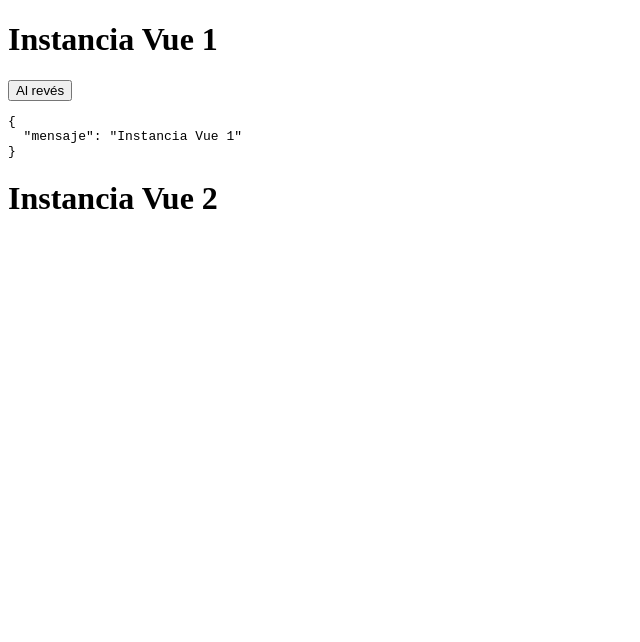
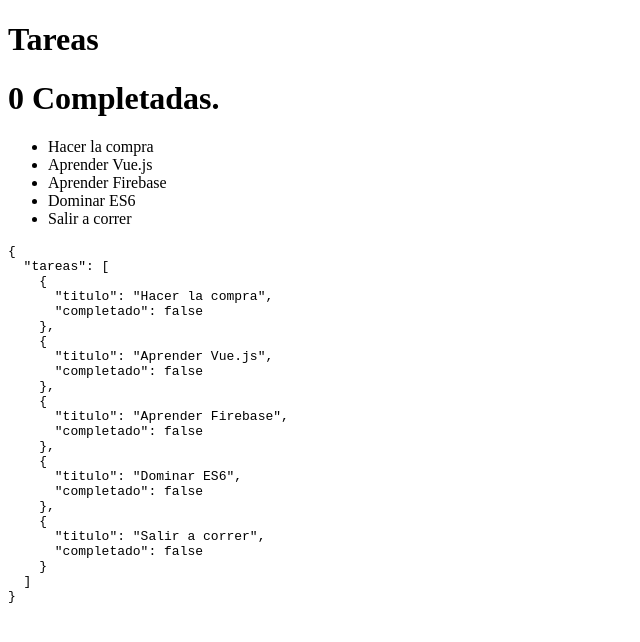
Before and after one commit to devq97/Curso-Vue-js, a plain HTML site: page index.html in a window 1280 px wide. Shown: the whole page, without its empty margins (0-640 px from the left). Drawn offline with Linux system fonts and the light colour scheme.

Commit message:
Data binding en atributos y clases - Octavo video

```diff
--- a/app.js
+++ b/app.js
@@ -1,36 +1,25 @@
-const vm1 = new Vue({
+new Vue({
   el: 'main',
   data: {
-    mensaje: 'Instancia Vue 1',
-  },
-
-  beforeUpdate() {
-    console.log('beforeUpdate: ', this.mensaje);
-  },
-
-  updated() {
-    console.log('Update: ', this.mensaje);
+    tareas: [
+      {titulo: 'Hacer la compra', completado: false},
+      {titulo: 'Aprender Vue.js', completado: false},
+      {titulo: 'Aprender Firebase', completado: false},
+      {titulo: 'Dominar ES6', completado: false},
+      {titulo: 'Salir a correr', completado: false},
+    ]
   },
 
   methods: {
-
-    alReves() {
-      this.mensaje = this.mensaje.split('').reverse().join('');
+    completarTarea(tarea) {
+      tarea.completado = !tarea.completado;
     }
-
   },
 
   computed: {
-    mensajeMayusculas() {
-      return this.mensaje.toUpperCase();
+    tareasCompletadas() {
+      return this.tareas.filter((tarea) => tarea.completado);
     }
   }
 
 });
-
-const vm2 = new Vue({
-  el: '#app',
-  data: {
-    mensaje: 'Instancia Vue 2',
-  }
-});
--- a/index.html
+++ b/index.html
@@ -3,19 +3,33 @@
   <head>
     <meta charset="utf-8">
     <title>Curso VUE</title>
+    <meta name="description" content="">
+    <meta name="viewport" content="width=device-width, initial-scale=1">
+    <style >
+      li {
+        cursor: pointer;
+      }
+
+      .completado {
+        text-decoration: line-through;
+      }
+    </style>
   </head>
   <body>
     <main>
-      <h1 v-text="mensaje"></h1>
-      <button @click="alReves">Al revés</button>
+      <h1>Tareas</h1>
+      <h1>{{ tareasCompletadas.length }} Completadas.</h1>
+      <ul>
+        <li
+          v-bind:class="{completado: tarea.completado}"
+          v-on:click="completarTarea(tarea)"
+          v-for="tarea in tareas">
+          {{ tarea.titulo }}
+        </li>
+      </ul>
 
       <pre>{{ $data }}</pre>
     </main>
-
-    <div id="app">
-      <h1>{{ mensaje }}</h1>
-    </div>
-
     <script src="vue.js"></script>
     <script src="app.js"></script>
   </body>
```
